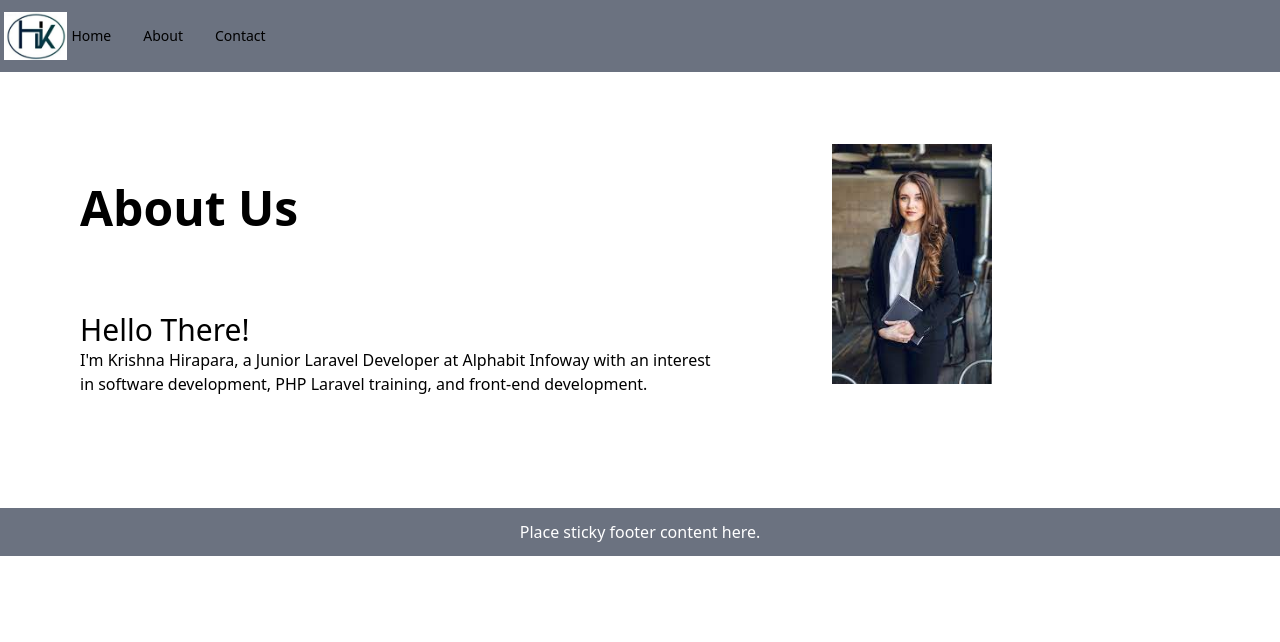
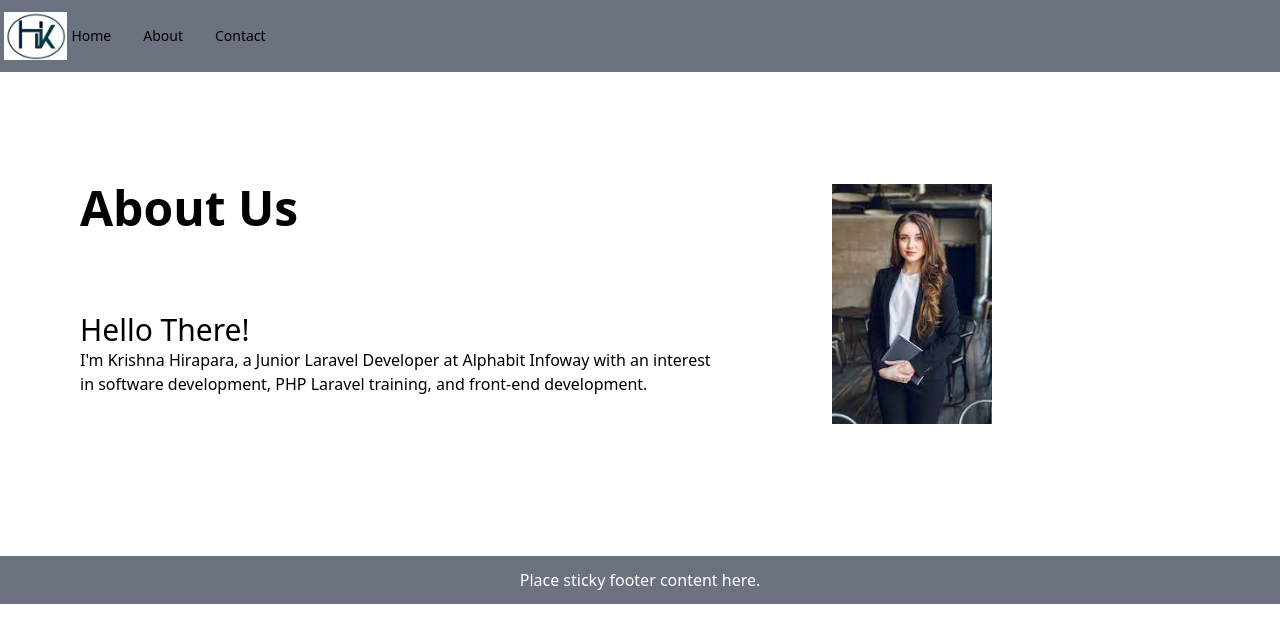
Before and after one commit to PatelKrishna15/krishnahirapara_portfolio, a Vue app: page /about in a window 1280 px wide. Shown: the top 642 px of the page. Built offline with nearby package versions, Linux system fonts and the light colour scheme.

Commit message:
change title on index file

```diff
--- a/index.html
+++ b/index.html
@@ -8,7 +8,7 @@
 
     <link rel="icon" href="/favicon.ico">
     <meta name="viewport" content="width=device-width, initial-scale=1.0">
-    <title>Vite App</title>
+    <title>Hk Portfolio</title>
 </head>
 
 <body>
--- a/src/components/Footer.vue
+++ b/src/components/Footer.vue
@@ -1,5 +1,5 @@
 <template>
-    <footer class="bg-gray-500  py-3">
+    <footer class="bg-gray-500 mt-20 py-3">
       <div class="container mx-auto text-center">
         <span class="text-white">Place sticky footer content here.</span>
       </div>
--- a/src/views/AboutView.vue
+++ b/src/views/AboutView.vue
@@ -1,12 +1,11 @@
-
 <template>
   <main class="container mx-auto my-8">
     <div class="flex flex-col md:flex-row space-y-4 md:space-y-0 md:space-x-8">
       <!-- Left Content -->
-      <div class="md:w-1/2 m-20 mt-20 mb-20">
-        <h1 class="text-5xl font-bold mb-20  ">About Us</h1>
+      <div class="md:w-1/2 m-20 mt-26 mb-20">
+        <h1 class="text-5xl font-bold mb-20">About Us</h1>
         <h1 class="text-3xl font-size:8rem">Hello There!</h1>
-        <p class="text-black-600 ">
+        <p class="text-black-600">
           I'm Krishna Hirapara, a Junior Laravel Developer at Alphabit Infoway
           with an interest in software development, PHP Laravel training, and
           front-end development.
@@ -14,12 +13,12 @@
       </div>
 
       <!-- Right Content (Image) -->
-      <div class="relative overflow-hidden ">
+      <div class="group inline-block">
         <img
-      class="w-40  mt-10 h-auto transition-transform  transform hover:scale-110 hover:rotate-2 "
-      src="@/assets/images.jfif"
-      alt="Your Image"
-    />
+          class="w-40 mt-20 h-auto transition-transform transform hover:scale-110 hover:rotate-2 group-hover:bg-blue-500"
+          src="@/assets/images.jfif"
+          alt="Your Image"
+        />
       </div>
     </div>
   </main>
@@ -27,10 +26,13 @@
 
 <script>
 export default {
-  name: 'About',
+  name: "About",
 };
 </script>
 
 <style scoped>
+.group-hover\:filter:hover {
+  filter: brightness(150%);
+}
 /* Additional styling if needed */
 </style>
```
